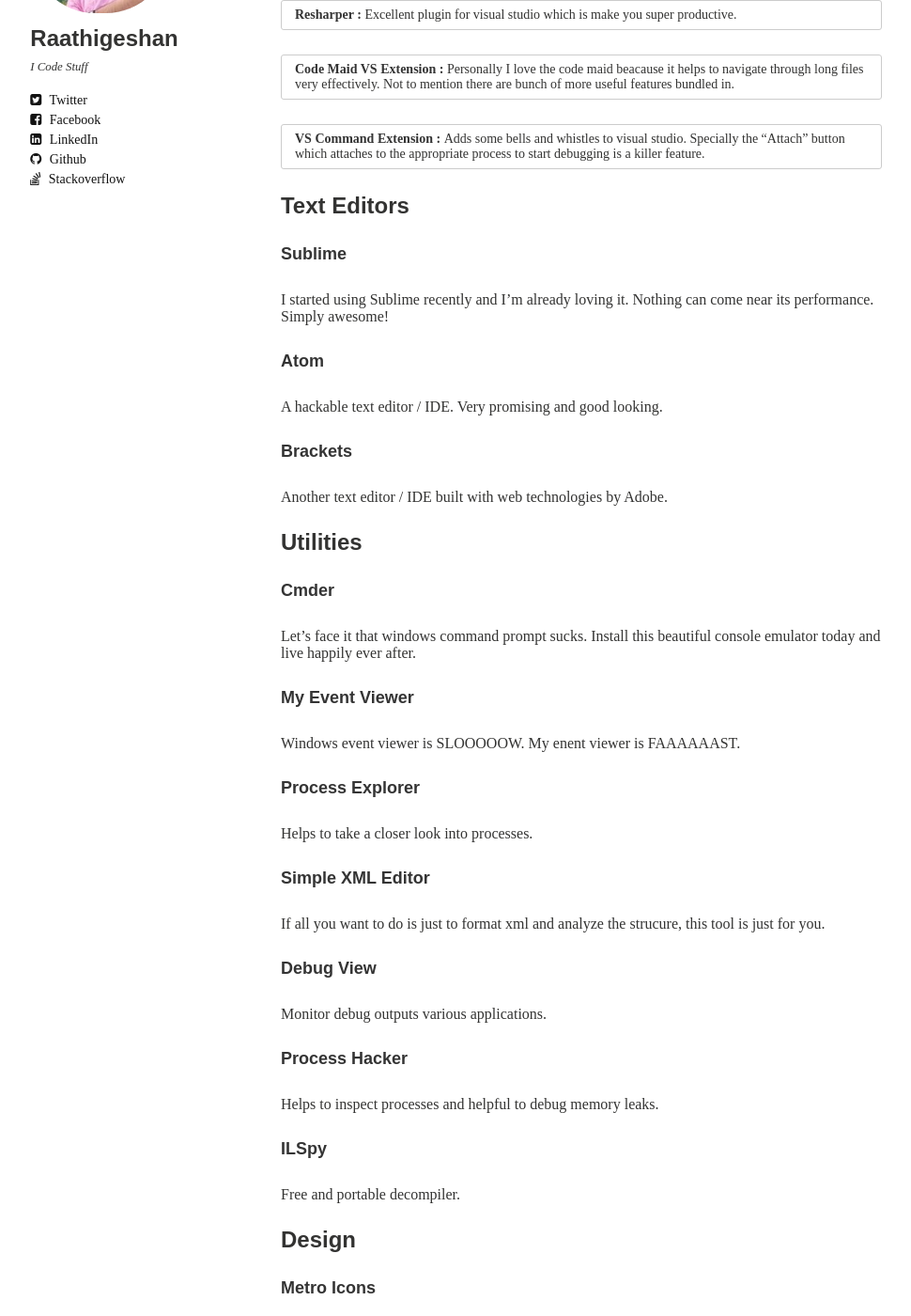
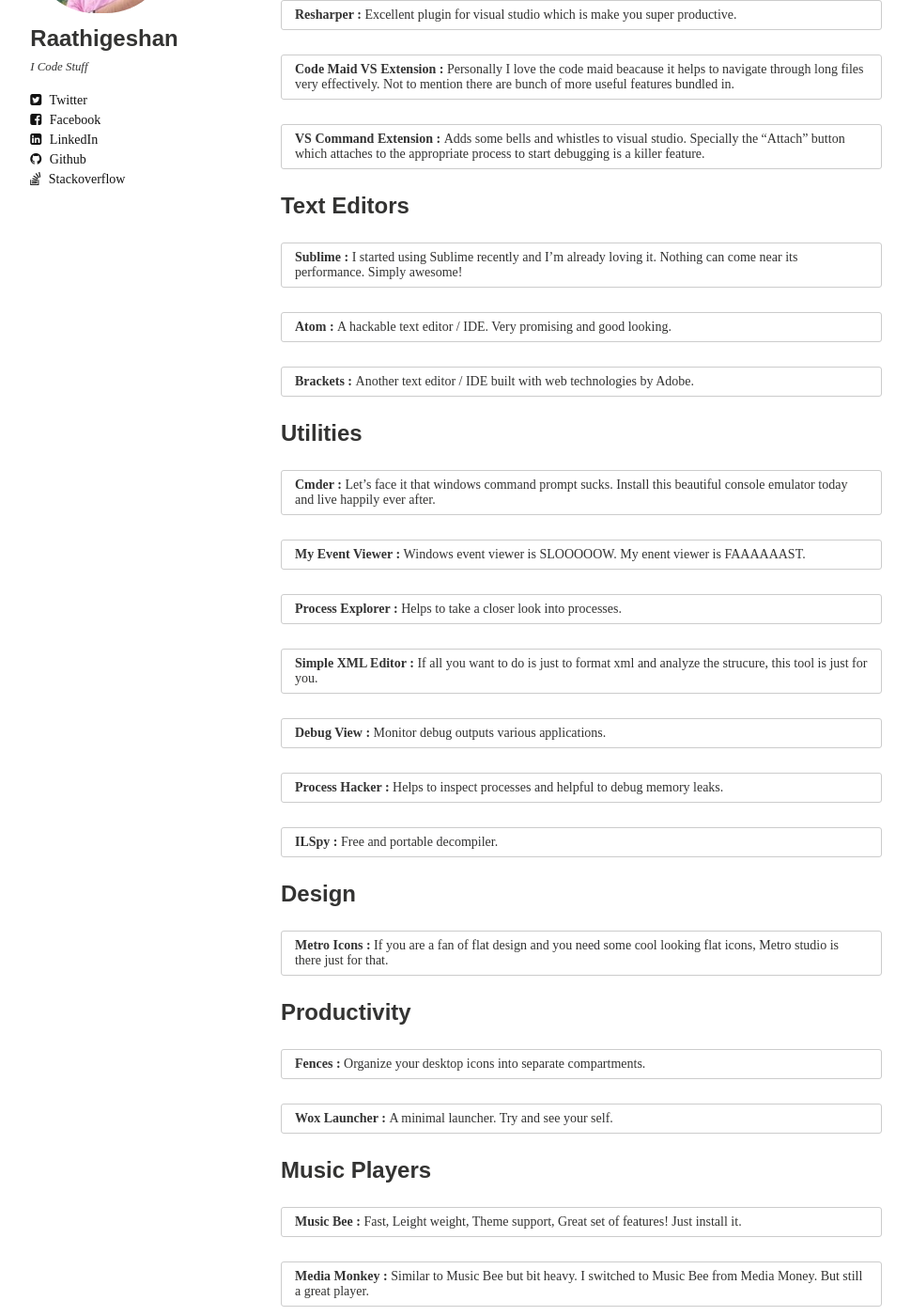
Before and after one commit to Raathigesh/Raathigesh.github.io, a Jekyll site: the page built from tools/index.md, in a window 1280 px wide and 1400 px high, scrolled down 658 px. Shown: the whole window at 94% size, without its empty margins (21-991 px from the left). Built offline with Jekyll 4.4.1, drawn with Linux system fonts in a browser that asks for light colours; nearby versions of some CDN libraries; some web fonts are replaced; some of the changed text lies outside the part shown.

Commit message:
Tools post formatting.

```diff
--- a/tools/index.md
+++ b/tools/index.md
@@ -21,45 +21,55 @@
 {: .notice}
 
 ###Text Editors
-####[Sublime](http://www.sublimetext.com/)
-I started using Sublime recently and I'm already loving it. Nothing can come near its performance. Simply awesome!
-####[Atom](http://atom.io/)
-A hackable text editor / IDE. Very promising and good looking.
-####[Brackets](http://brackets.io/?lang=en)
-Another text editor / IDE built with web technologies by Adobe.
+**[Sublime : ](http://www.sublimetext.com/)** I started using Sublime recently and I'm already loving it. Nothing can come near its performance. Simply awesome!
+{: .notice}
+
+**[Atom : ](http://atom.io/)** A hackable text editor / IDE. Very promising and good looking.
+{: .notice}
+
+**[Brackets : ](http://brackets.io/?lang=en)** Another text editor / IDE built with web technologies by Adobe.
+{: .notice}
 
 ###Utilities
-####[Cmder](http://bliker.github.io/cmder/)
-Let's face it that windows command prompt sucks. Install this beautiful console emulator today and live happily ever after.
-####[My Event Viewer](http://www.nirsoft.net/utils/my_event_viewer.html)
-Windows event viewer is SLOOOOOW. My enent viewer is FAAAAAAST.
-####[Process Explorer](http://technet.microsoft.com/en-us/sysinternals/bb896653.aspx)
-Helps to take a closer look into processes.
-####[Simple XML Editor](http://www.firstobject.com/dn_editor.htm)
-If all you want to do is just to format xml and analyze the strucure, this tool is just for you.
-####[Debug View](http://technet.microsoft.com/en-us/sysinternals/bb896647.aspx)
-Monitor debug outputs various applications.
-####[Process Hacker](http://processhacker.sourceforge.net/)
-Helps to inspect processes and helpful to debug memory leaks.
-####[ILSpy](http://ilspy.net/)
-Free and portable decompiler.
+**[Cmder : ](http://bliker.github.io/cmder/)** Let's face it that windows command prompt sucks. Install this beautiful console emulator today and live happily ever after.
+{: .notice}
+
+**[My Event Viewer : ](http://www.nirsoft.net/utils/my_event_viewer.html)** Windows event viewer is SLOOOOOW. My enent viewer is FAAAAAAST.
+{: .notice}
+
+**[Process Explorer : ](http://technet.microsoft.com/en-us/sysinternals/bb896653.aspx)** Helps to take a closer look into processes.
+{: .notice}
+
+**[Simple XML Editor : ](http://www.firstobject.com/dn_editor.htm)** If all you want to do is just to format xml and analyze the strucure, this tool is just for you.
+{: .notice}
+
+**[Debug View : ](http://technet.microsoft.com/en-us/sysinternals/bb896647.aspx)** Monitor debug outputs various applications.
+{: .notice}
+
+**[Process Hacker : ](http://processhacker.sourceforge.net/)** Helps to inspect processes and helpful to debug memory leaks.
+{: .notice}
+
+**[ILSpy : ](http://ilspy.net/)** Free and portable decompiler.
+{: .notice}
 
 ###Design
-####[Metro Icons](http://www.syncfusion.com/downloads/metrostudio)
-If you are a fan of flat design and you need some cool looking flat icons, Metro studio is there just for that.
+**[Metro Icons : ](http://www.syncfusion.com/downloads/metrostudio)** If you are a fan of flat design and you need some cool looking flat icons, Metro studio is there just for that.
+{: .notice}
 
 ###Productivity
-####*[Fences](http://www.stardock.com/products/fences/)*
-Organize your desktop icons into separate compartments.
-####[Wox Launcher](https://www.getwox.com/)
-A minimal launcher. Try and see your self.
+**[Fences : ](http://www.stardock.com/products/fences/)** Organize your desktop icons into separate compartments.
+{: .notice}
+
+**[Wox Launcher : ](https://www.getwox.com/)** A minimal launcher. Try and see your self.
+{: .notice}
 
 ###Music Players
-####[Music Bee](http://getmusicbee.com/)
-Fast, Leight weight, Theme support, Great set of features! Just install it.
-####[Media Monkey](http://www.mediamonkey.com/)
-Similar to Music Bee but bit heavy. I switched to Music Bee from Media Money. But still a great player.
+**[Music Bee : ](http://getmusicbee.com/)** Fast, Leight weight, Theme support, Great set of features! Just install it.
+{: .notice}
+
+**[Media Monkey : ](http://www.mediamonkey.com/)** Similar to Music Bee but bit heavy. I switched to Music Bee from Media Money. But still a great player.
+{: .notice}
 
 ###Management
-####[Adobe Digital Editions](http://www.adobe.com/solutions/ebook/digital-editions.html)
-Collect all your ebooks under one tool and manage it like a pro.
+**[Adobe Digital Editions : ](http://www.adobe.com/solutions/ebook/digital-editions.html)** Collect all your ebooks under one tool and manage it like a pro.
+{: .notice}
```
